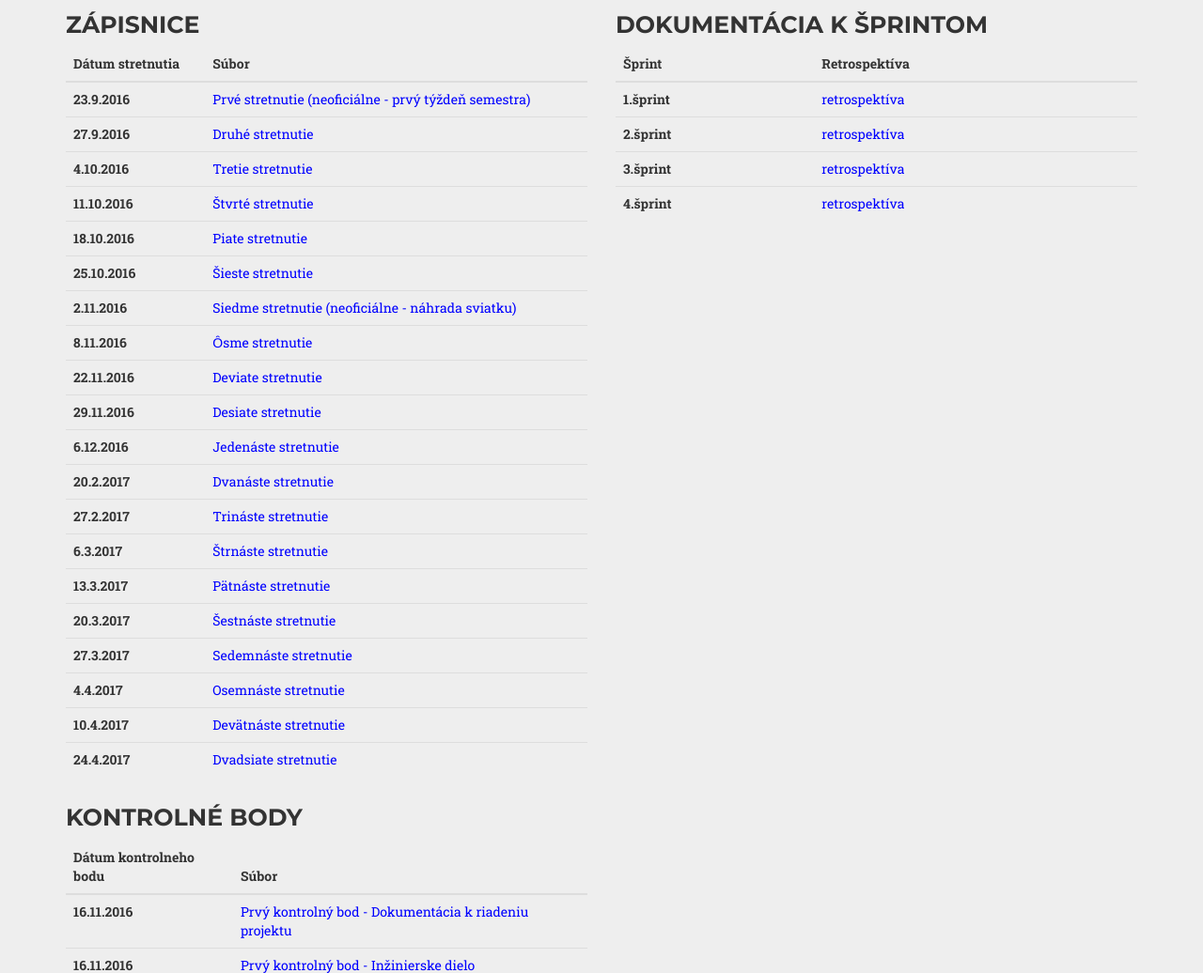
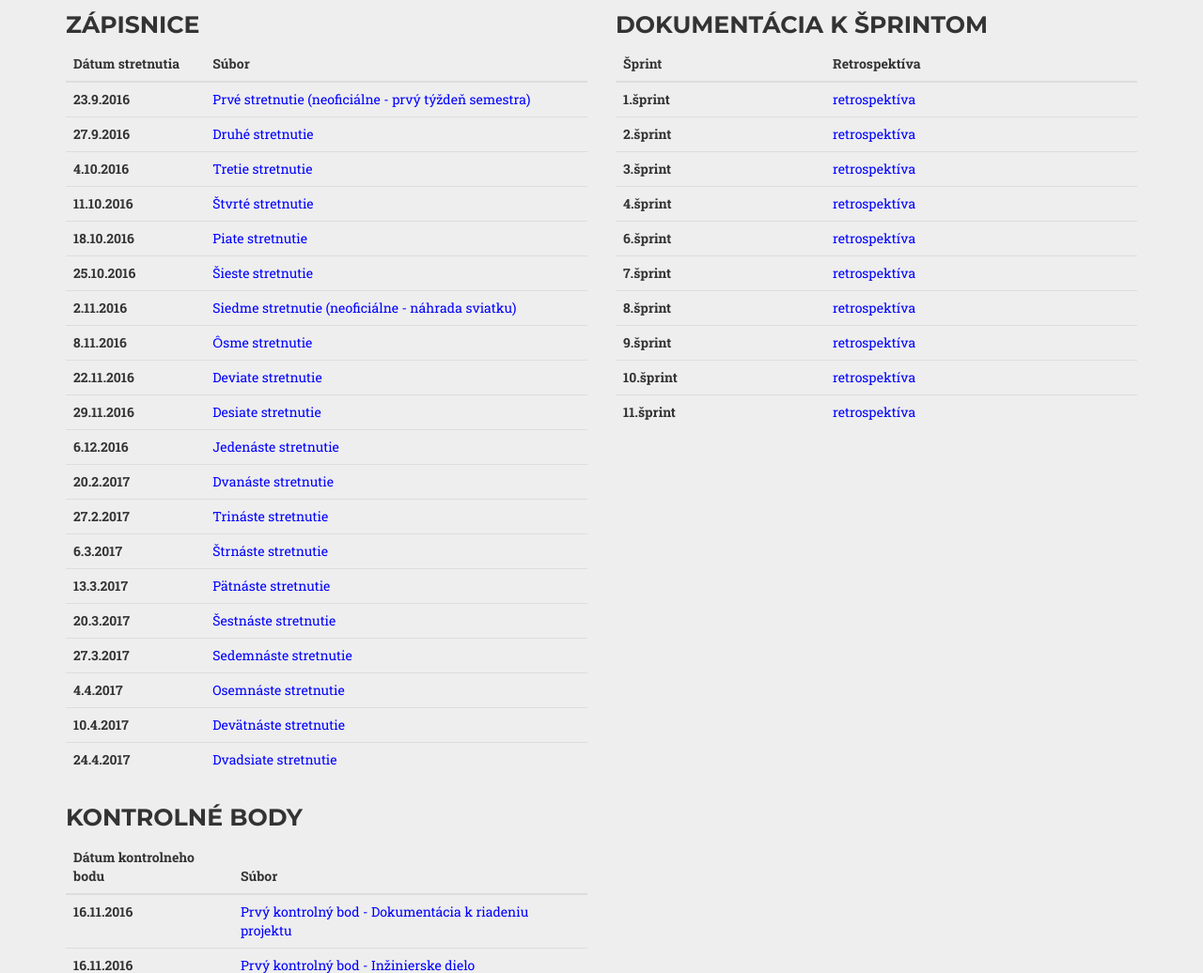
Before and after one commit to next-dimension-team/next-dimension-team.github.io, a website: page index.html in a window 1280 px wide. Shown: the part 2663-3699 px from the top of the page at 94% size. Drawn offline with nearby package versions, Linux system fonts and the light colour scheme; a web font is replaced by a local one.

Commit message:
Pridanie retrospektiv na stranku semester 2

```diff
--- a/index.html
+++ b/index.html
@@ -283,6 +283,30 @@
               <tr>
                 <th scope="row">4.šprint</th>
                 <td><a href="documents/retrospektiva4.pdf" style="color:blue">retrospektíva</a></td>
+              </tr>
+              <tr>
+                <th scope="row">6.šprint</th>
+                <td><a href="documents/retrospektiva6.pdf" style="color:blue">retrospektíva</a></td>
+              </tr>
+              <tr>
+                <th scope="row">7.šprint</th>
+                <td><a href="documents/retrospektiva7.pdf" style="color:blue">retrospektíva</a></td>
+              </tr>
+              <tr>
+                <th scope="row">8.šprint</th>
+                <td><a href="documents/retrospektiva8.pdf" style="color:blue">retrospektíva</a></td>
+              </tr>
+              <tr>
+                <th scope="row">9.šprint</th>
+                <td><a href="documents/retrospektiva9.pdf" style="color:blue">retrospektíva</a></td>
+              </tr>
+              <tr>
+                <th scope="row">10.šprint</th>
+                <td><a href="documents/retrospektiva10.pdf" style="color:blue">retrospektíva</a></td>
+              </tr>
+              <tr>
+                <th scope="row">11.šprint</th>
+                <td><a href="documents/retrospektiva11.pdf" style="color:blue">retrospektíva</a></td>
               </tr>
             </tbody>
           </table>
```
